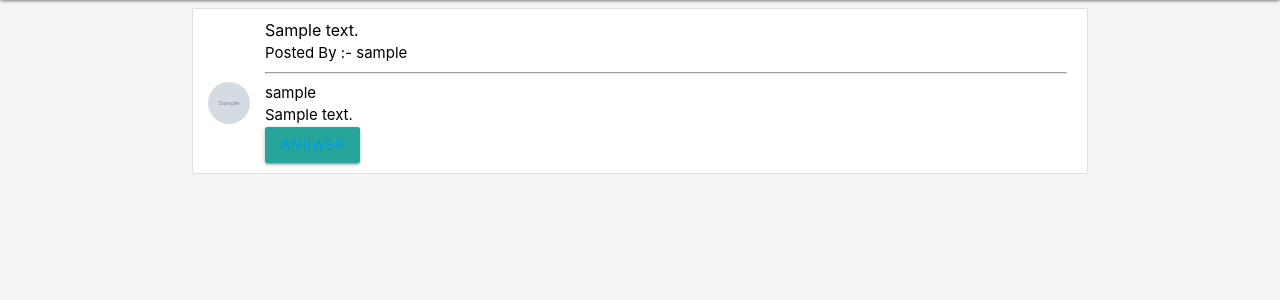
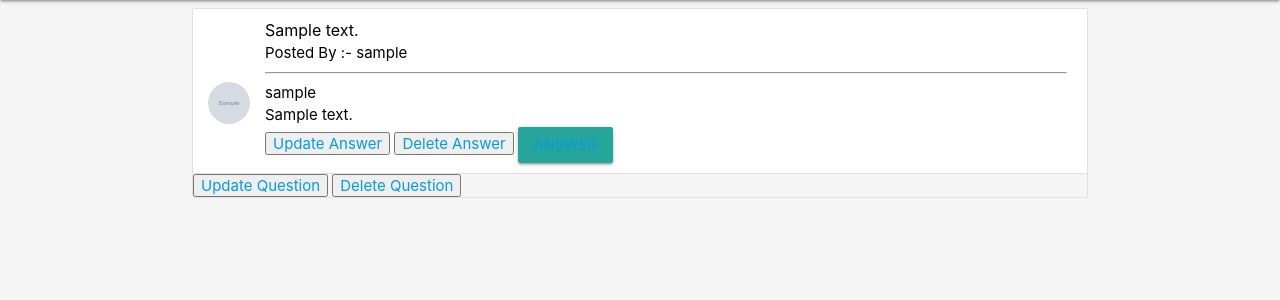
Before and after one commit to vk-98/quora_clone, a Django app: page /question/1/ in a window 1280 px wide. Shown: the part 64-364 px from the top of the page. Run offline with Django 3.2, Linux system fonts and the light colour scheme; tables that the repository leaves empty hold one stand-in row (values such as "Sample post"); grey boxes marked "Sample" are stand-in pictures; some libraries are stand-ins or nearby versions.

Commit message:
crud operations for questions and answers added

```diff
--- a/questions/templates/questions/question_detail.html
+++ b/questions/templates/questions/question_detail.html
@@ -14,9 +14,14 @@
                 <p class="black-text">{{ answer.author.username }}<br>
                 {{ answer.answer_text|safe }}
                 </p>
+                <button><a href="{% url 'answer_update' object.id answer.id %}">Update Answer</a></button>
+                <button><a href="{% url 'answer_delete' object.id answer.id %}">Delete Answer</a></button>
             {% endfor %}
             <button class="btn btn-primary"><a href="{% url 'answer' object.id %}">Answer</a></button>
         </li>
+        <button><a href="{% url 'question_update' object.id %}">Update Question</a></button>
+        <button><a href="{% url 'question_delete' object.id %}">Delete Question</a></button>
+
     {% else %}
         <h1>No Questions Available</h1>
     {% endif %}
--- a/questions/urls.py
+++ b/questions/urls.py
@@ -6,4 +6,8 @@ urlpatterns = [
     path('question/<int:pk>/', views.QuestionDetailView.as_view(), name = 'question_detail'),
     path('create/', views.QuestionCreationView.as_view(), name='create'),
     path('question/<int:pk>/answer', views.AnswerCreationView.as_view(), name = 'answer'),
+    path('question/<int:pk>/update', views.QuestionUpdateView.as_view(), name = 'question_update'),
+    path('question/<int:pk>/delete', views.QuestionDeleteView.as_view(), name = 'question_delete'),
+    path('question/<int:pk>/answer/<int:pk1>/update', views.AnswerUpdateView.as_view(), name = 'answer_update'),
+    path('question/<int:pk>/answer/<int:pk1>/delete', views.AnswerDeleteView.as_view(), name = 'answer_delete'),
 ]
--- a/questions/views.py
+++ b/questions/views.py
@@ -1,8 +1,9 @@
 from django.shortcuts import render, redirect
+from django.urls import reverse
 from .models import Question, Answer
 from .forms import NewQuestionForm
-from django.views.generic import ListView, DetailView, CreateView
-from django.contrib.auth.mixins import LoginRequiredMixin
+from django.views.generic import ListView, DetailView, CreateView, UpdateView, DeleteView
+from django.contrib.auth.mixins import LoginRequiredMixin, UserPassesTestMixin
 from django import forms
 
 
@@ -26,6 +27,32 @@ class QuestionCreationView(LoginRequiredMixin, CreateView):
         form.instance.author = self.request.user
         return super().form_valid(form)
 
+class QuestionDetailView(DetailView):
+    model = Question
+
+
+class QuestionUpdateView(LoginRequiredMixin, UserPassesTestMixin, UpdateView):
+    model = Question
+    fields = ['question_text']
+
+    def form_valid(self, form):
+        form.instance.author = self.request.user
+        return super().form_valid(form)
+
+    def test_func(self):
+        question = self.get_object()
+        return self.request.user == question.author
+
+
+class QuestionDeleteView(LoginRequiredMixin, UserPassesTestMixin, DetailView):
+    model = Question
+    success_url = '/'
+
+    def test_func(self):
+        question = self.get_object()
+        return self.request.user == question.author
+
+
 class AnswerCreationView(LoginRequiredMixin, CreateView):
     model = Answer
     fields = ['answer_text']
@@ -35,8 +62,28 @@ class AnswerCreationView(LoginRequiredMixin, CreateView):
     def form_valid(self, form, *args, **kwargs):
         form.instance.author = self.request.user
         form.instance.question_id = self.kwargs['pk']
-        print(self.kwargs)
         return super().form_valid(form)
 
-class QuestionDetailView(DetailView):
-    model = Question
+
+class AnswerUpdateView(LoginRequiredMixin,UserPassesTestMixin,UpdateView):
+    model = Answer
+    fields = ['answer_text']
+    pk_url_kwarg = "pk1"
+
+    def form_valid(self, form, *args, **kwargs):
+        form.instance.author = self.request.user
+        form.instance.question_id = self.kwargs['pk']
+        return super().form_valid(form)
+
+    def test_func(self):
+        answer = self.get_object()
+        return self.request.user == answer.author
+
+class AnswerDeleteView(LoginRequiredMixin, UserPassesTestMixin, DeleteView):
+    model = Answer
+    success_url = '/'
+    pk_url_kwarg = "pk1"
+
+    def test_func(self):
+        answer = self.get_object()
+        return self.request.user == answer.author
```
Also changed, not shown: questions/templates/questions/answer_confirm_delete.html (added, +10 -0 lines), questions/templates/questions/question_confirm_delete.html (added, +10 -0 lines).
